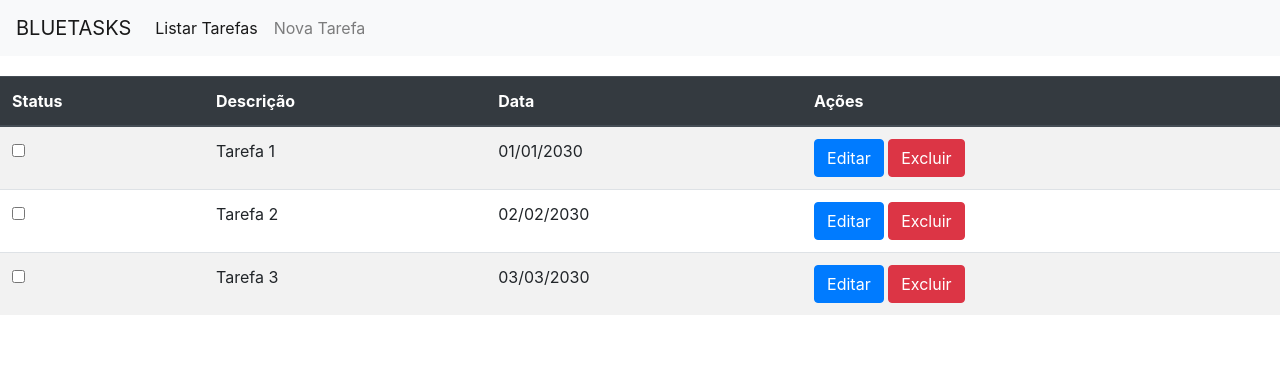
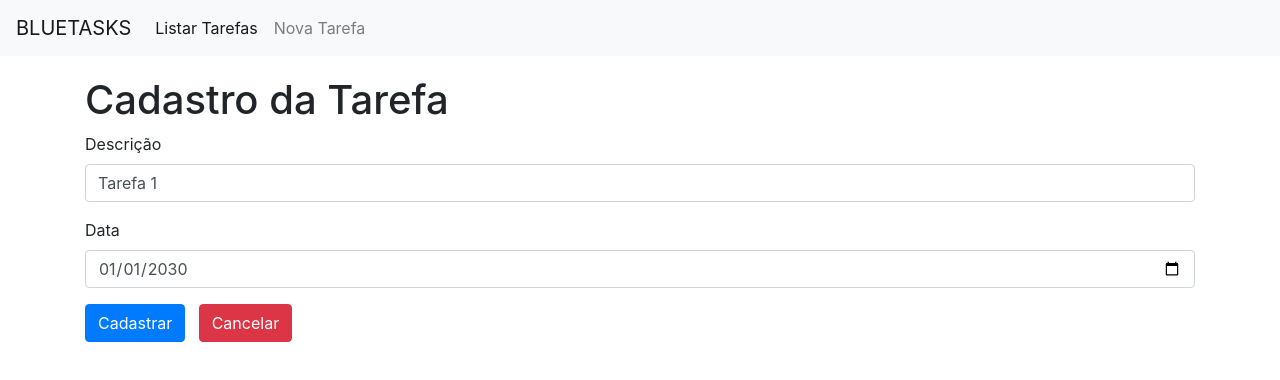
Before and after one commit to LuizEduardoBilotta/BlueTasks, a React (Create React App) app: page /form/1 in a window 1280 px wide. Shown: the top 380 px of the page. Built offline with nearby package versions, Linux system fonts and the light colour scheme.

Commit message:
AULA 19.16 - Editando uma tarefa já cadastrada

```diff
--- a/src/App.js
+++ b/src/App.js
@@ -17,6 +17,7 @@
           <div className="container" style={{ marginTop: 20 }} />
           <Switch>
             <Route exact path="/form" component={ TaskForm } />
+            <Route exact path="/form/:id" component={ TaskForm } />
             <Route path="/" component={ TaskListTable } />
           </Switch>
         </div>
--- a/src/api/TaskService.js
+++ b/src/api/TaskService.js
@@ -1,9 +1,9 @@
 class TaskService {
     constructor() {
         this.tasks = [
-            { id: 1, description: "Tarefa 1", whenToDo: "01/01/2030", done: false },
-            { id: 2, description: "Tarefa 2", whenToDo: "02/02/2030", done: false },
-            { id: 3, description: "Tarefa 3", whenToDo: "03/03/2030", done: false }
+            { id: 1, description: "Tarefa 1", whenToDo: "2030-01-01", done: false },
+            { id: 2, description: "Tarefa 2", whenToDo: "2030-02-02", done: false },
+            { id: 3, description: "Tarefa 3", whenToDo: "2030-03-03", done: false }
         ]
     }
 
@@ -17,7 +17,7 @@
 
     save(task) {
         if(task.id !== 0) {
-            this.tasks.map(t => task.id !== t.id ? t : task);
+           this.tasks = this.tasks.map(t => task.id !== t.id ? t : task);
         } else {
             const taskId = Math.max(...this.tasks.map(t => t.id)) + 1;
             task.id = taskId;
@@ -25,6 +25,10 @@
 
         }
     }
+
+    load(id) {
+        return this.tasks.filter(t => t.id === id)[0];
+    }
 }
 
 export default new TaskService();
--- a/src/components/TaskForm.js
+++ b/src/components/TaskForm.js
@@ -33,6 +33,14 @@
         this.setState(prevState => ({ task: { ...prevState.task, [field]: value }}));
     }
 
+    componentDidMount() {
+        const editId = this.props.match.params.id;
+        if (editId) {
+            const task = TaskService.load(~~editId);
+            this.setState({ task: task });
+        }
+    }
+
     render() {
         if (this.state.redirect) {
             return <Redirect to ="/" />
@@ -49,6 +57,7 @@
                             type="text"
                             className="form-control"
                             name="description"
+                            value={ this.state.task.description }
                             placeholder="Digite a descrição da tarefa..."
                             onChange={this.onInputChangeHandler}
                         />
@@ -60,6 +69,7 @@
                             type="date"
                             className="form-control"
                             name="whenToDo"
+                            value={ this.state.task.whenToDo }
                             placeholder="Digite a data da tarefa..."
                             onChange={this.onInputChangeHandler}
                         />
--- a/src/components/TaskListTable.js
+++ b/src/components/TaskListTable.js
@@ -2,21 +2,28 @@
 import { toast, ToastContainer } from 'react-toastify';
 import TaskService from '../api/TaskService';
 import "react-toastify/dist/ReactToastify.css";
+import { Redirect } from 'react-router-dom';
 
 class TaskListTable extends Component {
     constructor(props) {
         super(props);
 
         this.state = {
-            tasks: []
+            tasks: [],
+            editId: 0
         }
 
         this.onDeleteHandler = this.onDeleteHandler.bind(this);
         this.onStatusChangeHandler = this.onStatusChangeHandler.bind(this);
+        this.onEditHandler = this.onEditHandler.bind(this);
     }
 
 
     render() {
+        if (this.state.editId > 0) {
+            return <Redirect to={`/form/${this.state.editId}`} />
+        }
+
         return (
             <div>
                 <table className="table table-striped">
@@ -26,6 +33,7 @@
                         <TableBody
                             tasks={this.state.tasks}
                             onDelete={this.onDeleteHandler}
+                            onEdit={this.onEditHandler}
                             onStatusChange={this.onStatusChangeHandler}
                         />
                         :
@@ -52,6 +60,10 @@
             this.listTasks();
             toast.success("Tarefa excluída!", { position: toast.POSITION.BOTTOM_LEFT })
         }
+    }
+
+    onEditHandler(id) {
+        this.setState({ editId: id })
     }
 
     onStatusChangeHandler(task) {
@@ -83,7 +95,7 @@
                     <td>{ task.done ? <s>{ task.description }</s> : task.description }</td>
                     <td>{ task.done ? <s>{ task.whenToDo }</s> : task.whenToDo }</td>
                     <td>
-                        <input type="button" className="btn btn-primary" value="Editar" />
+                        <input type="button" className="btn btn-primary" value="Editar" onClick={() => props.onEdit(task.id)}/>
                         &nbsp;<input type="button" className="btn btn-danger" value="Excluir" onClick={() => props.onDelete(task.id)}/>
                     </td>
                 </tr>
```
